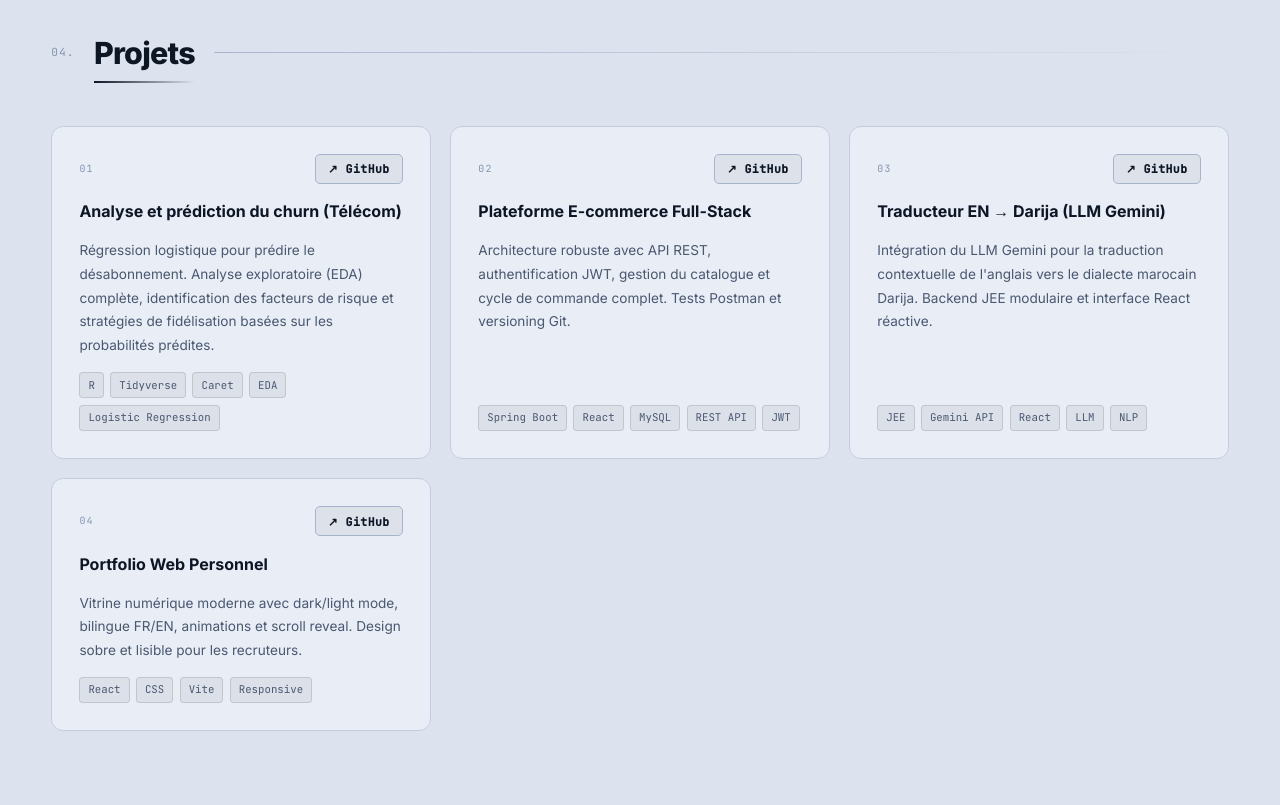
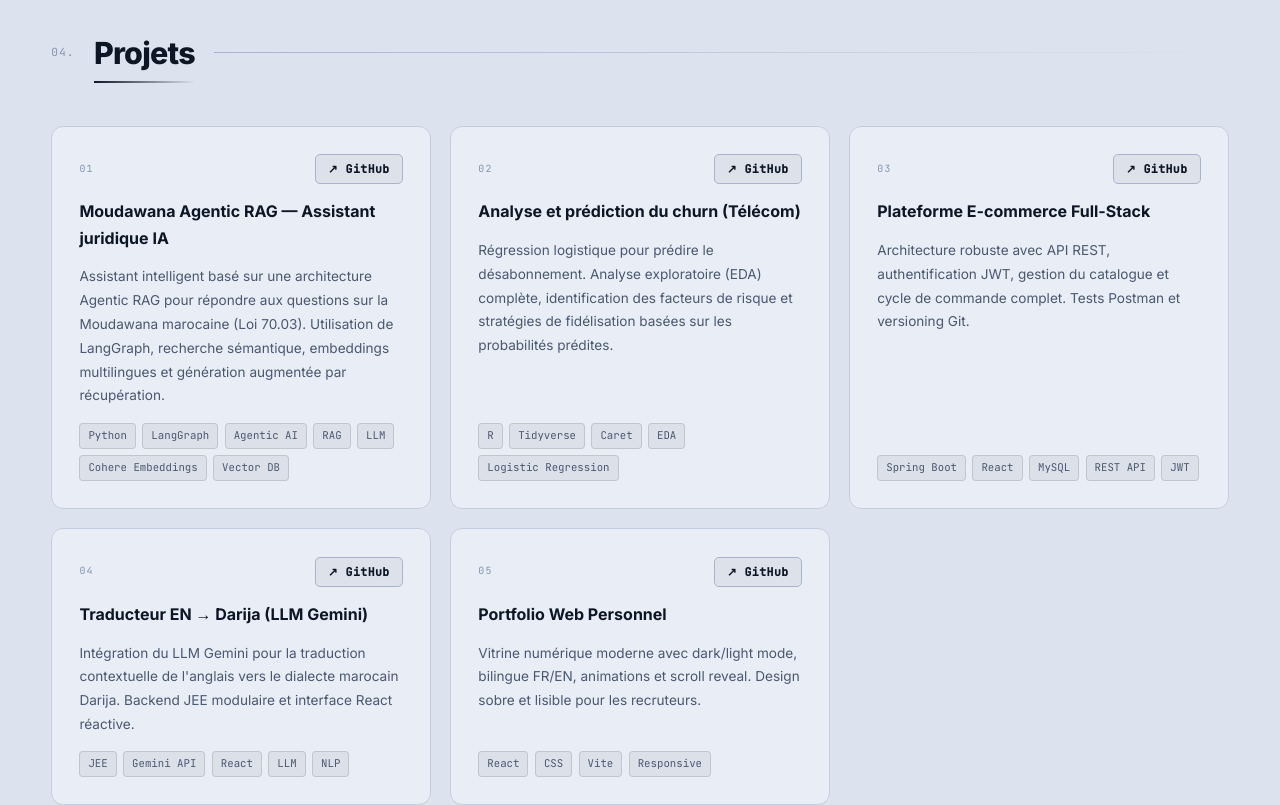
Before and after one commit to anass-gb/anasslab, a React (Vite) app: page / in a window 1280 px wide. Shown: the part 3380-4185 px from the top of the page. Built offline with nearby package versions, Linux system fonts and the light colour scheme.

Commit message:
l'ajoute d'un projet agentic rag

```diff
--- a/src/components/Hero.jsx
+++ b/src/components/Hero.jsx
@@ -5,9 +5,11 @@ import wisdpdf from '../assets/images/education/WISD.pdf';
 // ── Termes animés ──────────────────────────────────────────
 const TERMS = {
   fr: [
+    "Agentic RAG",
     "Machine Learning",
     "Deep Learning",
     "Traitement du langage naturel",
+    "LangGraph",
     "Vision par ordinateur",
     "Science des données",
     "Réseaux de neurones",
@@ -17,11 +19,14 @@ const TERMS = {
     "Apprentissage par renforcement",
     "Web Mining",
     "Data Warehouse",
+    "Base de données vectorielle",
   ],
   en: [
+    "Agentic RAG",
     "Machine Learning",
     "Deep Learning",
     "NLP",
+    "LangGraph",
     "Computer Vision",
     "Data Science",
     "Neural Networks",
@@ -31,6 +36,7 @@ const TERMS = {
     "Reinforcement Learning",
     "Web Mining",
     "Data Warehouse",
+    "Vector Database",
   ],
 };
 
--- a/src/components/Projects.jsx
+++ b/src/components/Projects.jsx
@@ -5,6 +5,14 @@ const Projects = ({ lang }) => {
   }[lang];
 
   const projects = [
+    {
+      titleFr: 'Moudawana Agentic RAG — Assistant juridique IA',
+      titleEn: 'Moudawana Agentic RAG — AI Legal Assistant',
+      descFr: 'Assistant intelligent basé sur une architecture Agentic RAG pour répondre aux questions sur la Moudawana marocaine (Loi 70.03). Utilisation de LangGraph, recherche sémantique, embeddings multilingues et génération augmentée par récupération.',
+      descEn: 'Intelligent assistant based on an Agentic RAG architecture to answer questions about the Moroccan Family Code (Law 70.03). Uses LangGraph, semantic search, multilingual embeddings and retrieval augmented generation.',
+      tech: ['Python', 'LangGraph', 'Agentic AI','RAG', 'LLM', 'Cohere Embeddings', 'Vector DB'],
+      link: 'https://github.com/anass-gb/moudawana-agentic-rag',
+    },
     {
       titleFr: 'Analyse et prédiction du churn (Télécom)',
       titleEn: 'Telecom Churn Analysis & Prediction',
```
